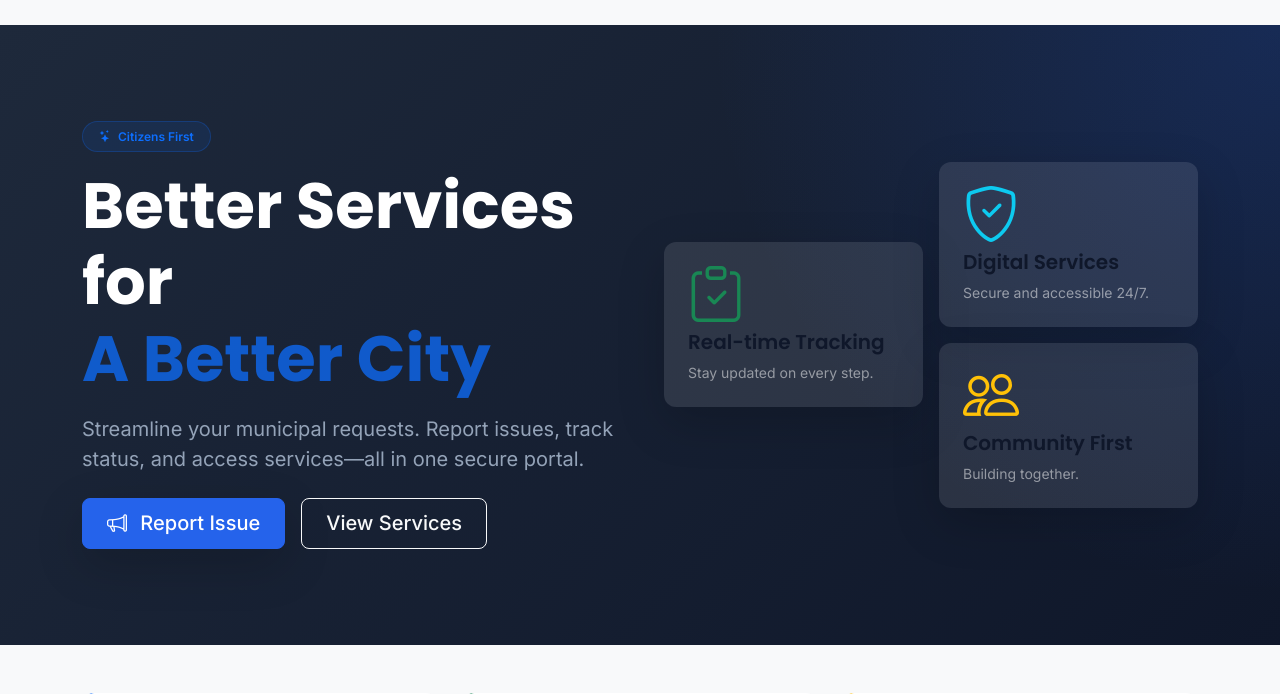
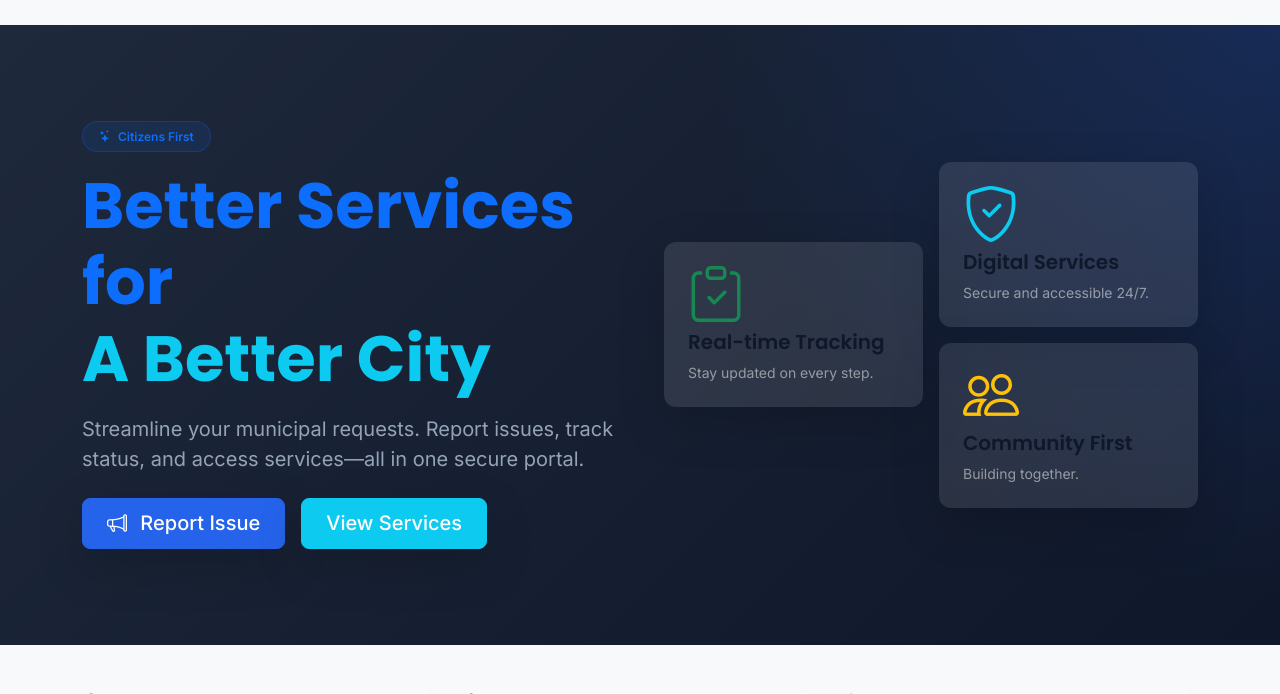
Before and after one commit to rounakgrg/FYP-, a Django app: page / in a window 1280 px wide. Shown: the part 79-773 px from the top of the page. Run offline with Django 5.2, Linux system fonts and the light colour scheme.

Commit message:
Update colors on home page

```diff
--- a/core/templates/core/home.html
+++ b/core/templates/core/home.html
@@ -10,9 +10,9 @@
                     class="badge bg-primary bg-opacity-10 text-primary border border-primary border-opacity-25 rounded-pill px-3 py-2 mb-3">
                     <i class="bi bi-stars me-1"></i> Citizens First
                 </span>
-                <h1 class="display-3 fw-bold mb-3 ls-tight text-white">
-                    Better Services for <br>
-                    <span class="text-primary text-opacity-75">A Better City</span>
+                <h1 class="display-3 fw-bold mb-3 ls-tight">
+                    <span class="text-primary">Better Services for</span> <br>
+                    <span class="text-info">A Better City</span>
                 </h1>
                 <p class="lead text-secondary text-opacity-75 mb-4" style="color: #94a3b8 !important;">
                     Streamline your municipal requests. Report issues, track status, and access services—all in one
@@ -22,7 +22,7 @@
                     <a href="{% url 'file_complaint' %}" class="btn btn-primary btn-lg px-4 shadow-lg">
                         <i class="bi bi-megaphone me-2"></i> Report Issue
                     </a>
-                    <a href="{% url 'service_charter' %}" class="btn btn-outline-light btn-lg px-4">
+                    <a href="{% url 'service_charter' %}" class="btn btn-info text-white btn-lg px-4 shadow-lg">
                         View Services
                     </a>
                 </div>
```
